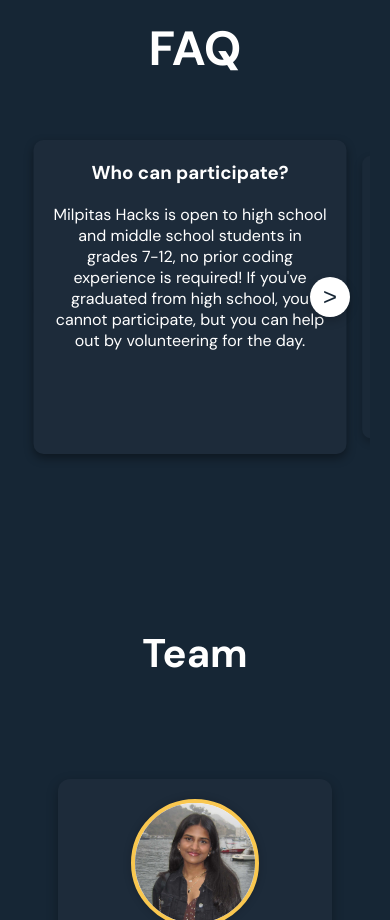
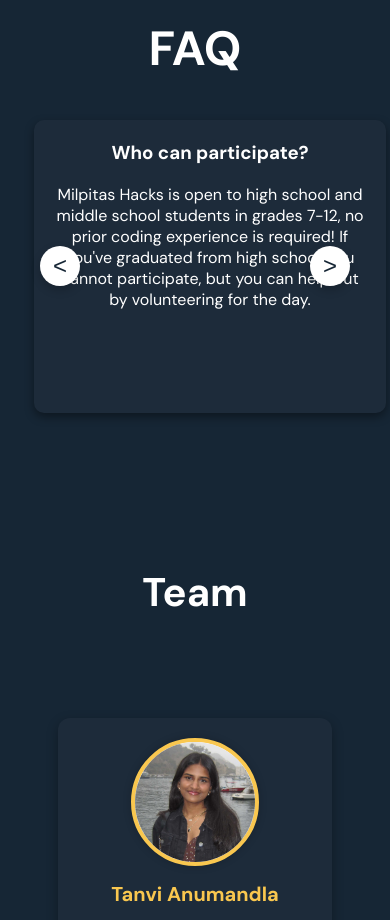
Before and after one commit to ahlberhtthranh/milpitashacks-25, a website built with Vite: page index.html in a window 390 px wide. Shown: the part 8220-9140 px from the top of the page. Built offline with nearby package versions, Linux system fonts and the light colour scheme.

Commit message:
hope this works style.css

```diff
--- a/src/style.css
+++ b/src/style.css
@@ -1248,16 +1248,27 @@
 }
 
 @media screen and (max-width: 825px) {
-
-  .faq-card {
-    width: 70vw;
+  .faq-carousel-container {
+    width: 100%;
+    max-width: 100%;
+    position: relative;
+    overflow: visible;
     margin: 0 auto;
   }
-
+  .faq-carousel-wrapper {
+    max-width: 100%;
+    overflow: visible;
+    padding: 0 20px;
+  }
+  .faq-card {
+    width: 80vw;
+    margin: 0 auto;
+  }
   .arrow-btn {
     position: absolute;
     top: 50%;
     transform: translateY(-50%);
+    z-index: 999;
   }
   .faq-left-arrow {
     left: 10px;
```
